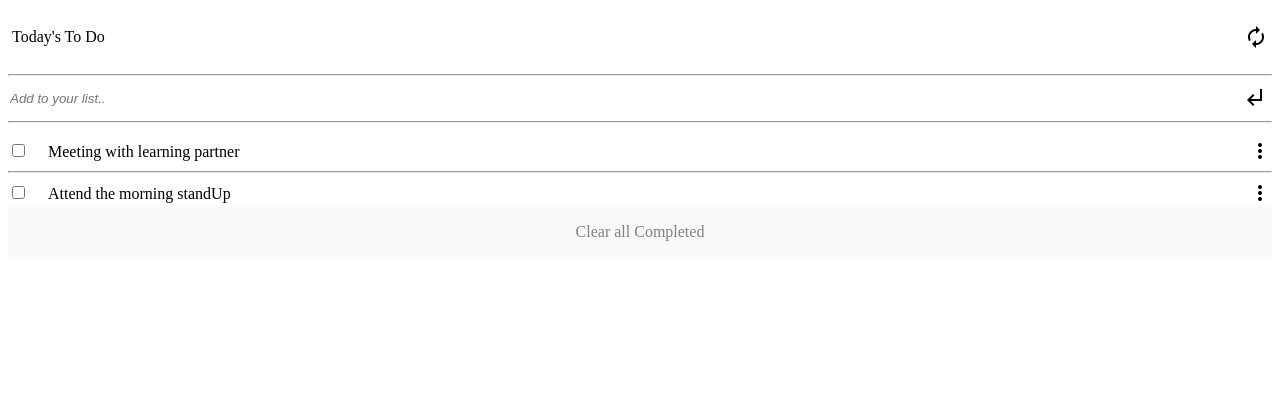
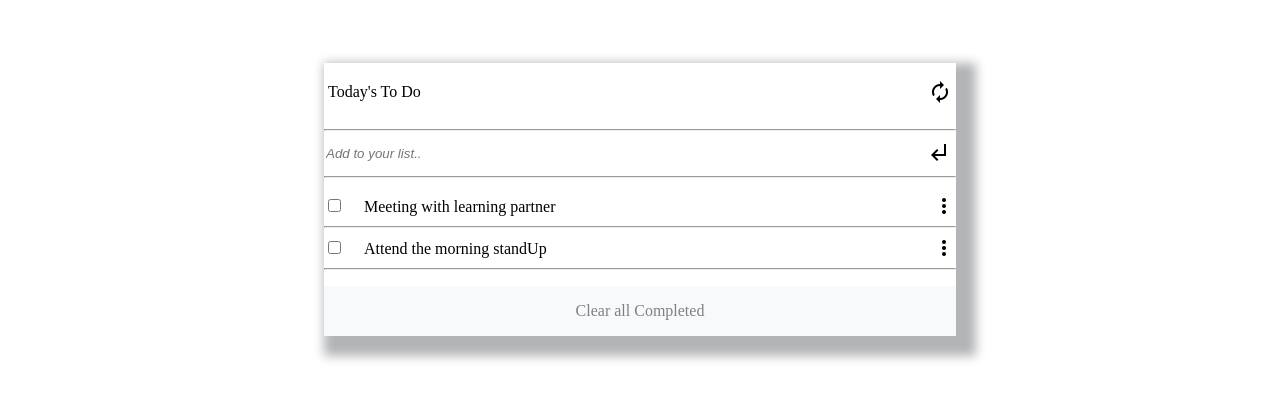
Before and after one commit to BonkeGcobo/ToDoList, a website built with webpack: page src/index.html in a window 1280 px wide. Built offline with nearby package versions, Linux system fonts and the light colour scheme.

Commit message:
Make styling for the todo list

```diff
--- a/src/style.css
+++ b/src/style.css
@@ -59,3 +59,14 @@
 .box {
   border-style: none;
 }
+
+.container {
+  width: 50%;
+  margin: auto;
+  margin-top: 5%;
+  box-shadow: 10px 10px 10px 10px #B3B4B7;
+}
+
+.CleanDone {
+  margin-top: 1rem;
+}
```
